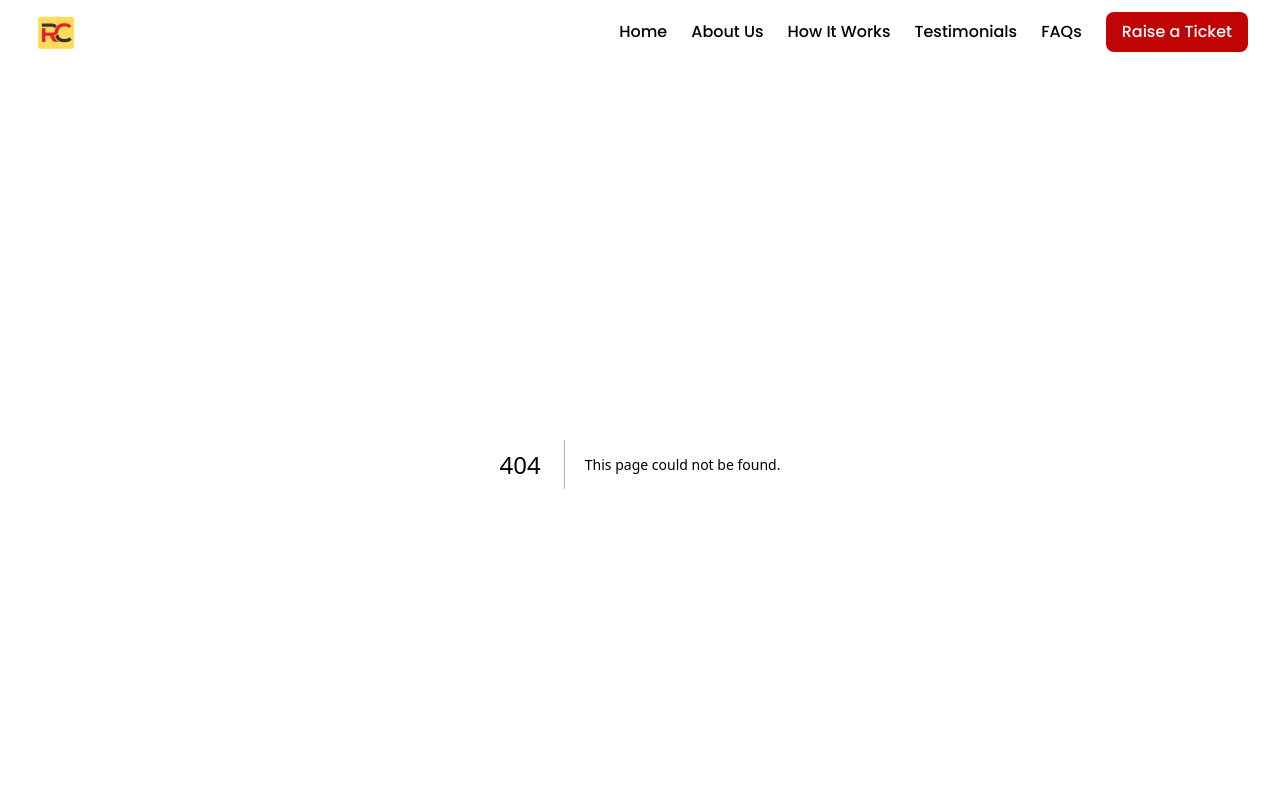
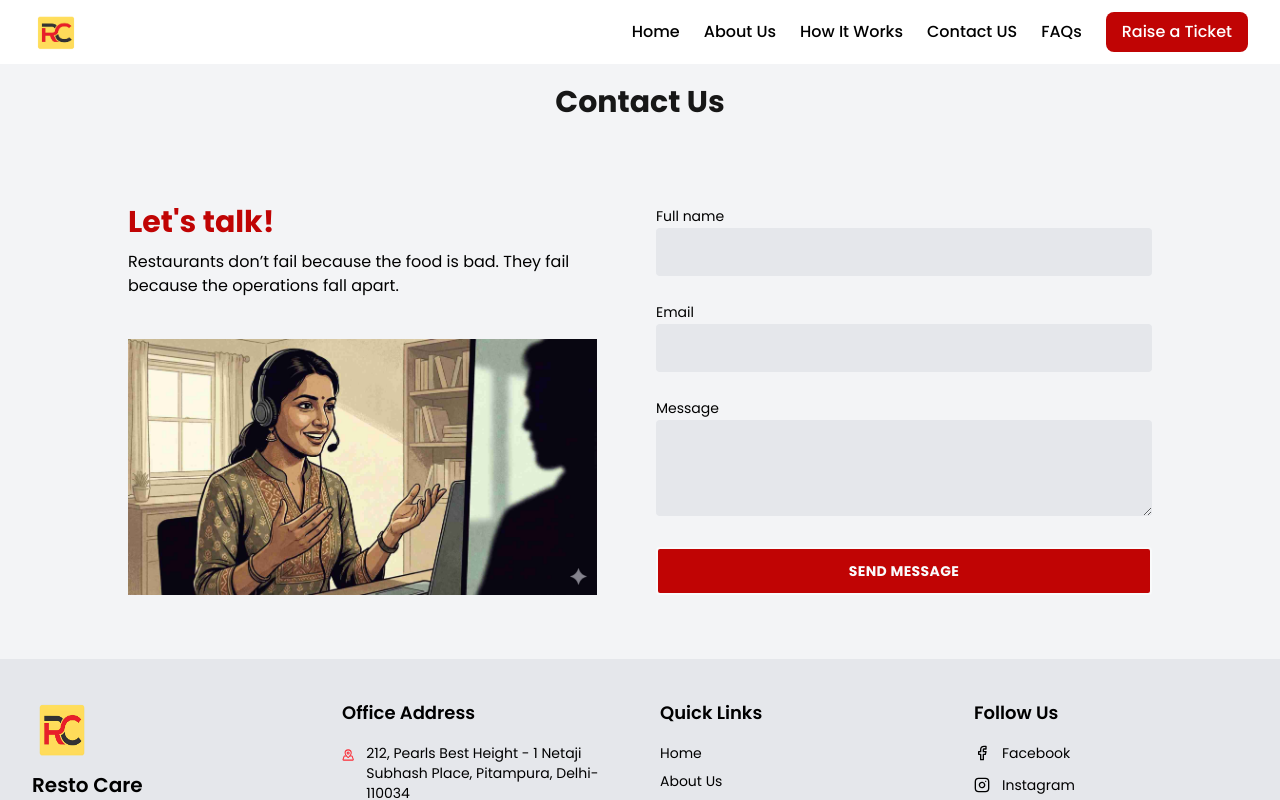
Before and after one commit to prem3892/restocare, a Next.js app: page /contact in a window 1280 px wide. Before the commit this address had no page. Shown: the top 800 px of the page. Built offline with nearby package versions, Linux system fonts and the light colour scheme.

Commit message:
add contact us

```diff
--- /dev/null
+++ b/app/contact/page.tsx
@@ -0,0 +1,19 @@
+import Letstalk from '@/components/letstalk';
+import { Typography } from '@/typography/typography';
+
+function contact() {
+  return (
+    <div>
+      <div className="bg-gray-100 py-2 md:py-5">
+        <Typography
+          element="h1"
+          text="Contact Us"
+          className="text-2xl md:text-3xl font-bold text-center"
+        />
+      </div>
+      <Letstalk />
+    </div>
+  );
+}
+
+export default contact;
--- a/variant/header.variant.ts
+++ b/variant/header.variant.ts
@@ -3,9 +3,9 @@ import { NavbarType } from '@/types/header.type';
 export const navItems: NavbarType = {
   items: [
     { label: 'Home', slug: '/' },
-    { label: 'About Us', slug: 'aboutus' },
-    { label: 'How It Works', slug: 'howitworks' },
-    { label: 'Testimonials', slug: '#' },
+    { label: 'About Us', slug: '/aboutus' },
+    { label: 'How It Works', slug: '/howitworks' },
+    { label: 'Contact US', slug: '/contact' },
     { label: 'FAQs', slug: '#' },
     { label: 'Raise a Ticket', slug: '#' },
   ],
```
